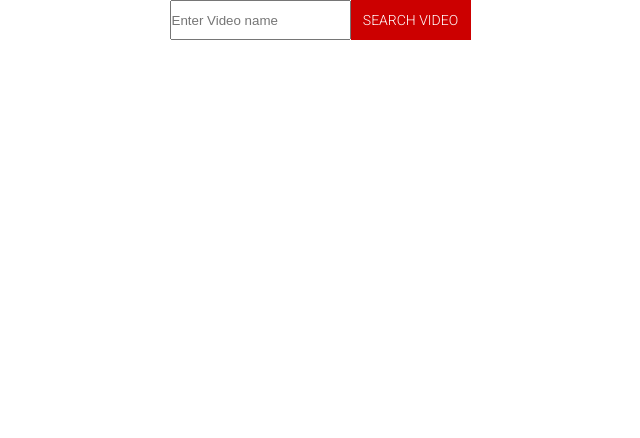
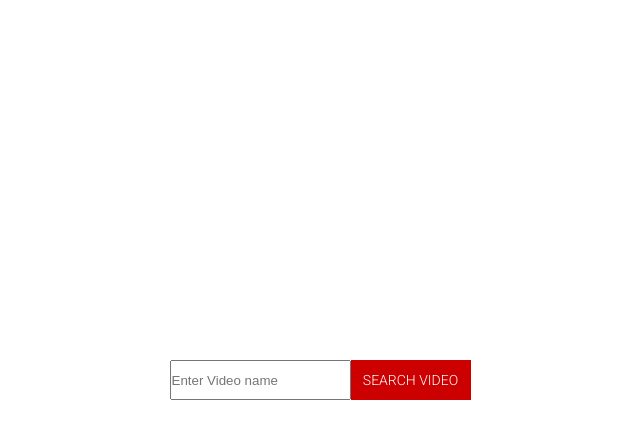
Before and after one commit to AntonParkhimovich/search-book, a React (Create React App) app in the folder searchInYoutube/: page / in a window 1280 px wide. Shown: the top 438 px of the page, without its empty margins (320-960 px from the left). Built offline with nearby package versions, Linux system fonts and the light colour scheme; what react-animations would draw is missing.

Commit message:
feat: add header functional

```diff
--- a/searchInYoutube/src/components/Footer.js
+++ b/searchInYoutube/src/components/Footer.js
@@ -23,11 +23,11 @@ const Footer =(props)=>{
         <>
         <FlipInY>
         {videos.length === undefined? null : <footer className={'footer'}>
-            <button onClick={clickHandler} className = {'btn'}id ={'back'}>Back</button>
+            <button onClick={clickHandler} className = {'btn btn-footer'}id ={'back'}>Back</button>
             { videos.map((item, index) =>{
                 return <NavLink activeClassName='nav-link__active' className={'nav-link'} to={`\page${index+1}`} key={index+1}>{index+1}</NavLink>
             })}
-            <button onClick={clickHandler} className={'btn'} id= {'next'}>Next</button>
+            <button onClick={clickHandler} className={'btn btn-footer'} id= {'next'}>Next</button>
         </footer>}
         </FlipInY>
         </>
--- a/searchInYoutube/src/components/Header.js
+++ b/searchInYoutube/src/components/Header.js
@@ -19,7 +19,7 @@ const Header = (porps)=>{
     }
     return(
         <>
-            <header className ={'header'}>
+            <header className ={`${history.location.pathname}` ==='/'? 'header active':'header'}>
             <input type={'text'} placeholder={'Enter Video name'} onChange={changeHandler} value={video}/>
             <button className = {'btn btn-search'} onClick={clickHandler}>Search Video</button>
             </header>
```
